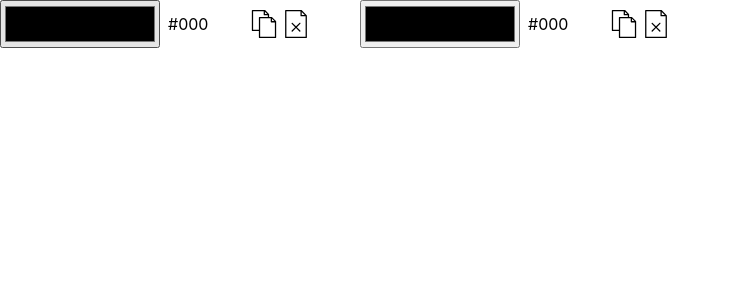
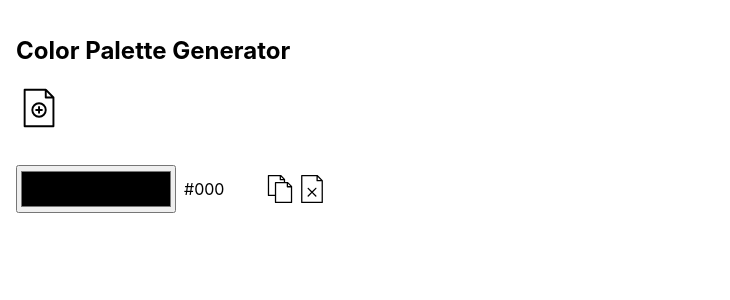
Before and after one commit to Yobuligo/color-palette.react, a React (Create React App) app: page / in a window 1280 px wide. Shown: the top 300 px of the page, without its empty margins (0-730 px from the left). Built offline with nearby package versions, Linux system fonts and the light colour scheme.

Commit message:
Remove ColorPickerSection and style ColorPalette

```diff
--- /dev/null
+++ b/src/components/colorPalette/ColorPalette.module.css
@@ -0,0 +1,15 @@
+.colorPalette {
+  display: flex;
+  flex-direction: column;
+  margin: 1rem;
+}
+
+.colorPickerLists {
+  display: flex;
+  flex-direction: row;
+  column-gap: 3rem;
+}
+
+.addButton{
+    margin-bottom: 2rem;
+}
--- /dev/null
+++ b/src/components/colorPalette/ColorPalette.tsx
@@ -0,0 +1,33 @@
+import { useState } from "react";
+import { ReactComponent as AddIcon } from "../../assets/add.svg";
+import { IdGenerator } from "../../utils/IdGenerator";
+import { ColorPickerList } from "../colorPIckerList/ColorPickerList";
+import styles from "./ColorPalette.module.css";
+
+export const ColorPalette: React.FC = () => {
+  const [numberColorPickerLists, setNumberColorPickerLists] = useState<
+    number[]
+  >([IdGenerator.next()]);
+
+  const items = numberColorPickerLists.map((numberColorList) => (
+    <div key={numberColorList}>
+      <ColorPickerList />
+    </div>
+  ));
+
+  const onAddColorPickerList = () =>
+    setNumberColorPickerLists((previous) => [...previous, IdGenerator.next()]);
+
+  return (
+    <div className={styles.colorPalette}>
+      <h2>Color Palette Generator</h2>
+      <AddIcon
+        title="Add new color list"
+        className={styles.addButton}
+        width={"3rem"}
+        onClick={onAddColorPickerList}
+      />
+      <div className={styles.colorPickerLists}>{items}</div>
+    </div>
+  );
+};
--- a/src/components/colorPicketSection/ColorPickerSection.module.css
+++ /dev/null
@@ -1,5 +0,0 @@
-.colorPickerSection {
-  display: flex;
-  flex-direction: row;
-  column-gap: 3rem;
-}
--- a/src/components/colorPicketSection/ColorPickerSection.tsx
+++ /dev/null
@@ -1,15 +0,0 @@
-import { ColorPickerList } from "../colorPIckerList/ColorPickerList";
-import styles from "./ColorPickerSection.module.css";
-import { IColorPickerSectionProps } from "./IColorPickerSectionProps";
-
-export const ColorPickerSection: React.FC<IColorPickerSectionProps> = (
-  props
-) => {
-  return (
-
-    <div className={styles.colorPickerSection}>
-      <ColorPickerList />
-      <ColorPickerList />
-    </div>
-  );
-};
--- a/src/components/colorPicketSection/IColorPickerSectionProps.ts
+++ /dev/null
@@ -1 +0,0 @@
-export interface IColorPickerSectionProps {}
--- a/src/pages/ColorPalette.tsx
+++ b/src/pages/ColorPalette.tsx
@@ -1,9 +1,5 @@
-import { ColorPickerSection } from "../components/colorPicketSection/ColorPickerSection";
+import { ColorPalette } from "../components/colorPalette/ColorPalette";
 
 export const ColorPalettePage: React.FC = () => {
-  return (
-    <>
-      <ColorPickerSection />
-    </>
-  );
+  return <ColorPalette />;
 };
```
